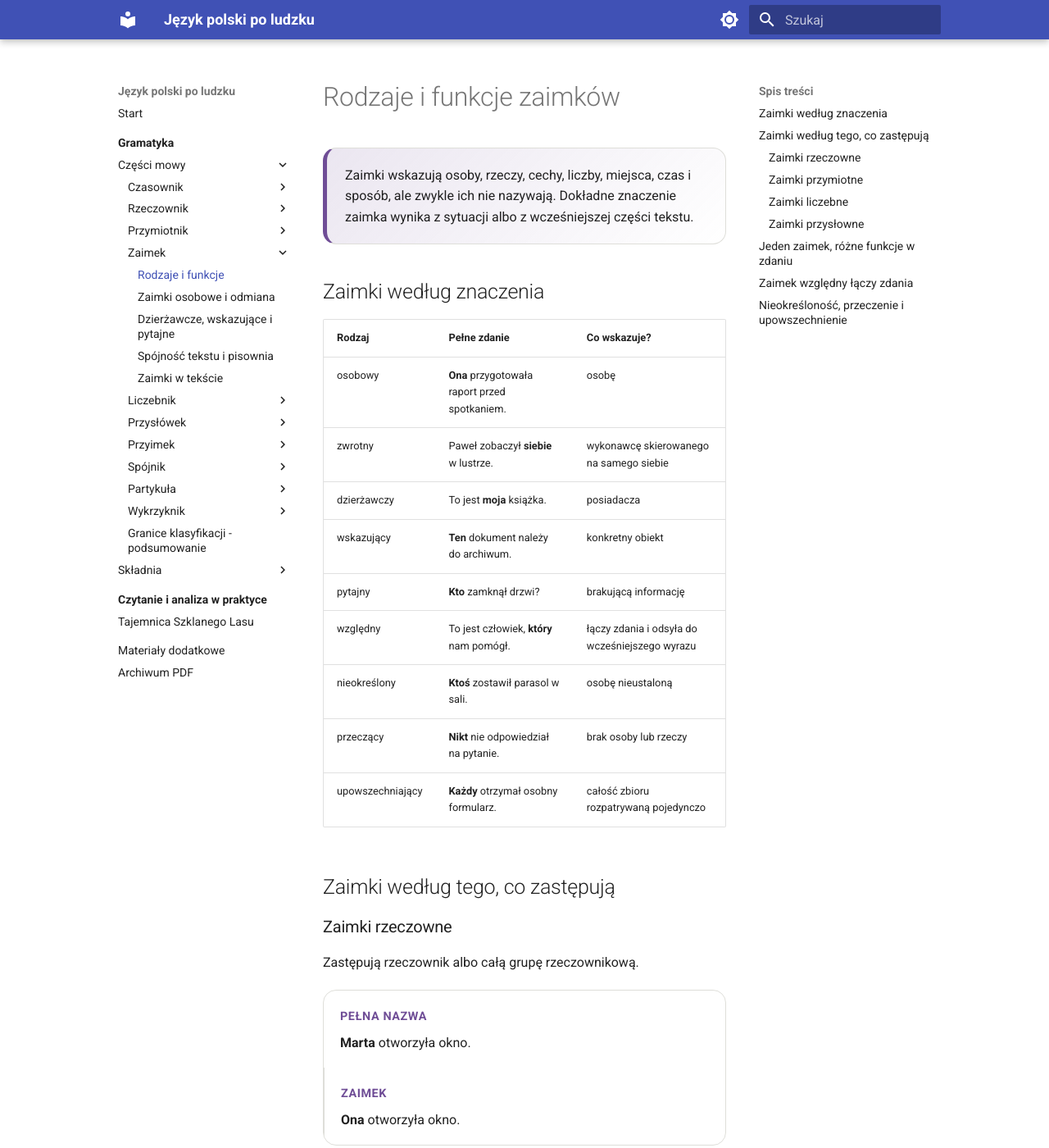
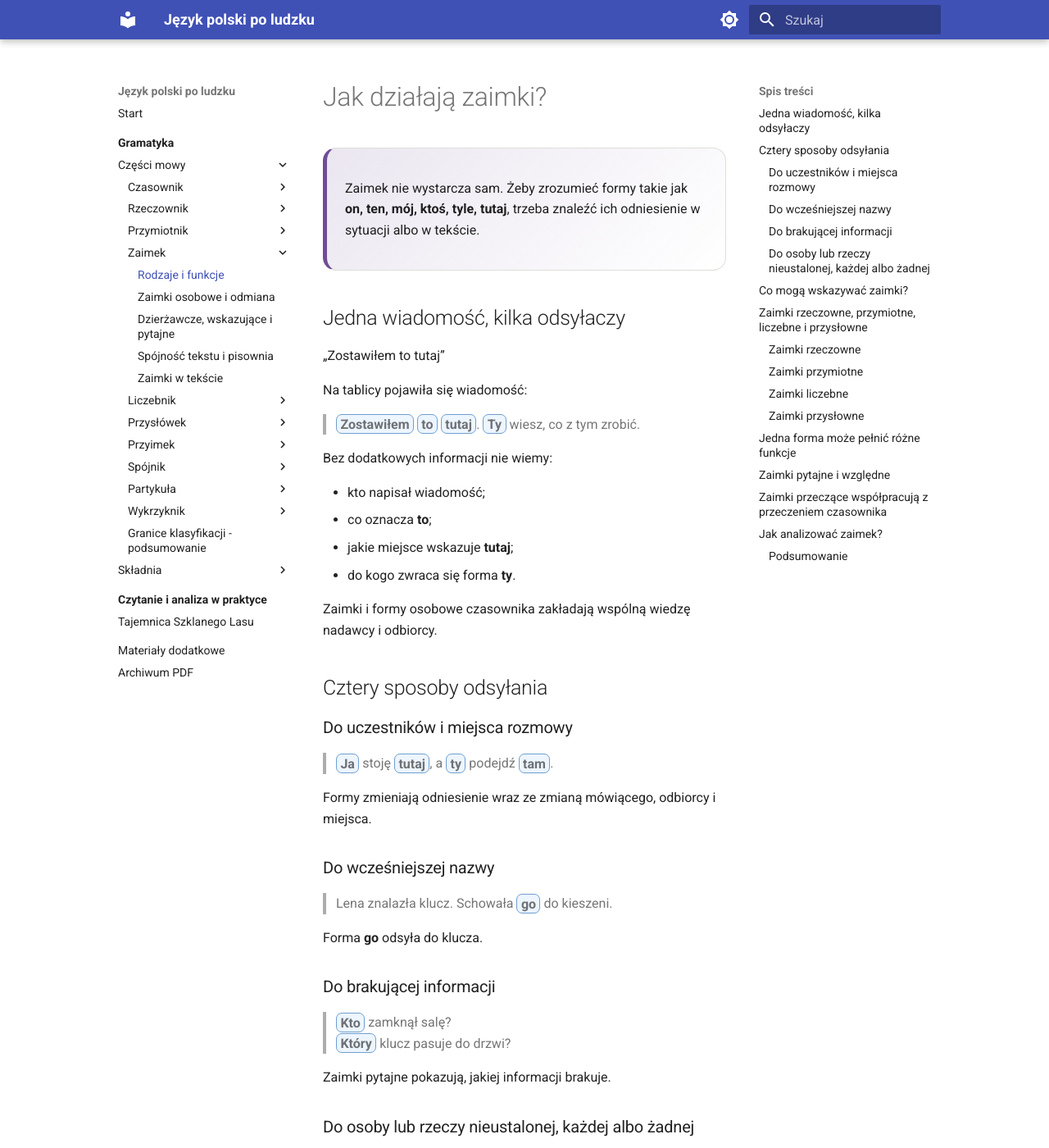
Before and after one commit to dchorazkiewicz/SP_JP, an MkDocs documentation site: the page built from docs/gramatyka/czesci-mowy/zaimki/rodzaje-i-funkcje.md, in a window 1280 px wide and 1400 px high. Shown: the whole window at 82% size. Built offline with MkDocs 1.6.1 and Material for MkDocs 9.7.7, drawn with Linux system fonts in a browser that asks for light colours; some of the changed text lies outside the part shown.

Commit message:
Rewrite pronoun meaning and types lesson

```diff
--- a/docs/gramatyka/czesci-mowy/zaimki/rodzaje-i-funkcje.md
+++ b/docs/gramatyka/czesci-mowy/zaimki/rodzaje-i-funkcje.md
@@ -1,98 +1,169 @@
-# Rodzaje i funkcje zaimków
+# Jak działają zaimki?
 
 <div class="pronoun-lesson" markdown>
 
-<div class="lesson-lead">
-Zaimki wskazują osoby, rzeczy, cechy, liczby, miejsca, czas i sposób, ale zwykle ich nie nazywają. Dokładne znaczenie zaimka wynika z sytuacji albo z wcześniejszej części tekstu.
+<div class="lesson-lead" markdown>
+
+Zaimek nie wystarcza sam. Żeby zrozumieć formy takie jak **on, ten, mój, ktoś, tyle, tutaj**, trzeba znaleźć ich odniesienie w sytuacji albo w tekście.
+
 </div>
 
-## Zaimki według znaczenia
+## Jedna wiadomość, kilka odsyłaczy
 
-| Rodzaj | Pełne zdanie | Co wskazuje? |
-|---|---|---|
-| osobowy | **Ona** przygotowała raport przed spotkaniem. | osobę |
-| zwrotny | Paweł zobaczył **siebie** w lustrze. | wykonawcę skierowanego na samego siebie |
-| dzierżawczy | To jest **moja** książka. | posiadacza |
-| wskazujący | **Ten** dokument należy do archiwum. | konkretny obiekt |
-| pytajny | **Kto** zamknął drzwi? | brakującą informację |
-| względny | To jest człowiek, **który** nam pomógł. | łączy zdania i odsyła do wcześniejszego wyrazu |
-| nieokreślony | **Ktoś** zostawił parasol w sali. | osobę nieustaloną |
-| przeczący | **Nikt** nie odpowiedział na pytanie. | brak osoby lub rzeczy |
-| upowszechniający | **Każdy** otrzymał osobny formularz. | całość zbioru rozpatrywaną pojedynczo |
+<div class="pronoun-story" markdown>
+  <div class="pronoun-story__title">„Zostawiłem to tutaj”</div>
+  <div class="pronoun-story__body" markdown>
 
-## Zaimki według tego, co zastępują
+Na tablicy pojawiła się wiadomość:
+
+> <span class="form-focus">Zostawiłem</span> <span class="form-focus">to</span> <span class="form-focus">tutaj</span>. <span class="form-focus">Ty</span> wiesz, co z tym zrobić.
+
+Bez dodatkowych informacji nie wiemy:
+
+- kto napisał wiadomość;
+- co oznacza **to**;
+- jakie miejsce wskazuje **tutaj**;
+- do kogo zwraca się forma **ty**.
+
+Zaimki i formy osobowe czasownika zakładają wspólną wiedzę nadawcy i odbiorcy.
+
+  </div>
+</div>
+
+## Cztery sposoby odsyłania
+
+### Do uczestników i miejsca rozmowy
+
+> <span class="form-focus">Ja</span> stoję <span class="form-focus">tutaj</span>, a <span class="form-focus">ty</span> podejdź <span class="form-focus">tam</span>.
+
+Formy zmieniają odniesienie wraz ze zmianą mówiącego, odbiorcy i miejsca.
+
+### Do wcześniejszej nazwy
+
+> Lena znalazła klucz. Schowała <span class="form-focus">go</span> do kieszeni.
+
+Forma **go** odsyła do klucza.
+
+### Do brakującej informacji
+
+> <span class="form-focus">Kto</span> zamknął salę?
+> <span class="form-focus">Który</span> klucz pasuje do drzwi?
+
+Zaimki pytajne pokazują, jakiej informacji brakuje.
+
+### Do osoby lub rzeczy nieustalonej, każdej albo żadnej
+
+> <span class="form-focus">Ktoś</span> zapukał.
+> <span class="form-focus">Każdy</span> otrzymał mapę.
+> <span class="form-focus">Nikt</span> nie znał odpowiedzi.
+
+Zaimki mogą wyrażać nieokreśloność, powszechność albo brak.
+
+## Co mogą wskazywać zaimki?
+
+<div class="pronoun-concept-grid">
+  <div class="pronoun-concept-card"><strong>Osobę lub rzecz</strong>ja, ty, on, ona, ktoś, nikt, co</div>
+  <div class="pronoun-concept-card"><strong>Posiadacza</strong>mój, twój, jego, jej, nasz, swój</div>
+  <div class="pronoun-concept-card"><strong>Konkretny wybór</strong>ten, tamten, który</div>
+  <div class="pronoun-concept-card"><strong>Cechę lub rodzaj</strong>jaki, taki, jakiś</div>
+  <div class="pronoun-concept-card"><strong>Liczbę</strong>ile, tyle</div>
+  <div class="pronoun-concept-card"><strong>Miejsce, czas lub sposób</strong>gdzie, tutaj, kiedy, wtedy, jak, tak</div>
+</div>
+
+## Zaimki rzeczowne, przymiotne, liczebne i przysłowne
+
+W szkolnym opisie zaimki dzieli się także według tego, jak zachowują się w zdaniu.
 
 ### Zaimki rzeczowne
 
-Zastępują rzeczownik albo całą grupę rzeczownikową.
+Zastępują nazwę osoby, rzeczy albo całej grupy rzeczownikowej:
 
-<div class="comparison-grid">
-  <div class="comparison-item"><span class="comparison-label">pełna nazwa</span><p><strong>Marta</strong> otworzyła okno.</p></div>
-  <div class="comparison-item"><span class="comparison-label">zaimek</span><p><strong>Ona</strong> otworzyła okno.</p></div>
-</div>
+> Marta otworzyła okno. → <span class="form-focus">Ona</span> otworzyła okno.
+> Ktoś zabrał czerwony plecak. → <span class="form-focus">Ktoś</span> go zabrał.
 
-Do tej grupy należą między innymi: **ja, ty, on, ona, ono, my, wy, oni, one, kto, co, ktoś, coś, nikt, nic**.
+Należą tu między innymi: **ja, ty, on, ona, my, wy, kto, co, ktoś, nikt, nic**.
 
 ### Zaimki przymiotne
 
-Zachowują się podobnie do przymiotników i określają rzeczownik.
+Określają rzeczownik i często dopasowują się do niego:
 
-<div class="example-series">
-  <div class="example-row"><span class="grammar-badge">dzierżawczy</span><p><span class="form-focus">Moja</span> torba leży przy drzwiach.</p><span class="change-note">czyja torba?</span></div>
-  <div class="example-row"><span class="grammar-badge">wskazujący</span><p><span class="form-focus">Ten</span> pociąg jedzie do Gdańska.</p><span class="change-note">który pociąg?</span></div>
-  <div class="example-row"><span class="grammar-badge">pytajny</span><p><span class="form-focus">Który</span> rozdział czytamy dzisiaj?</p><span class="change-note">pytanie o wybór</span></div>
-  <div class="example-row"><span class="grammar-badge">nieokreślony</span><p><span class="form-focus">Jakiś</span> samochód zatrzymał się przed domem.</p><span class="change-note">nieustalony obiekt</span></div>
-</div>
+> <span class="form-focus">moja</span> <span class="referent-anchor">książka</span>;
+> <span class="form-focus">ten</span> <span class="referent-anchor">pociąg</span>;
+> <span class="form-focus">który</span> <span class="referent-anchor">rozdział</span>;
+> <span class="form-focus">jakiś</span> <span class="referent-anchor">samochód</span>.
 
 ### Zaimki liczebne
 
-Zastępują dokładną informację o liczbie.
+Wskazują liczbę bez jej dokładnego nazwania:
 
-- **Ile** osób przyszło na zebranie?
-- **Tyle** miejsc pozostało wolnych.
-- Nie wiem, **ilu** zawodników wystartuje w biegu.
+> <span class="form-focus">Ile</span> osób przyszło?
+> Zostało <span class="form-focus">tyle</span> miejsc, ile potrzebujemy.
 
 ### Zaimki przysłowne
 
-Wskazują miejsce, czas, sposób albo przyczynę.
+Wskazują miejsce, czas, sposób albo przyczynę:
 
-- Spotkajmy się **tutaj** po lekcji.
-- **Wtedy** zrozumiałem sens polecenia.
-- **Tak** należy podpisać dokument.
-- **Dlaczego** zamknięto wejście?
-- Nie wiem, **gdzie** zostawiłem klucze.
+> Spotkajmy się <span class="form-focus">tutaj</span>.
+> <span class="form-focus">Wtedy</span> zrozumiałem polecenie.
+> Zrób to <span class="form-focus">tak</span>.
+> <span class="form-focus">Dlaczego</span> zamknięto wejście?
 
-## Jeden zaimek, różne funkcje w zdaniu
-
-<div class="example-series">
-  <div class="example-row"><span class="grammar-badge">podmiot</span><p><span class="form-focus">On</span> przyniósł wszystkie materiały.</p><span class="change-note">kto przyniósł?</span></div>
-  <div class="example-row"><span class="grammar-badge">dopełnienie</span><p>Nauczyciel poprosił <span class="form-focus">go</span> o wyjaśnienie.</p><span class="change-note">kogo poprosił?</span></div>
-  <div class="example-row"><span class="grammar-badge">po przyimku</span><p>Rozmawialiśmy o <span class="form-focus">nim</span> po spotkaniu.</p><span class="change-note">o kim?</span></div>
+<div class="pronoun-checkpoint">
+  <div class="pronoun-checkpoint__title">„Zaimek zastępuje rzeczownik” — to zbyt wąskie wyjaśnienie</div>
+  <p>Forma <em>ona</em> może zastąpić nazwę osoby lub rzeczy, ale <em>mój</em> wskazuje posiadacza, <em>tyle</em> liczbę, a <em>tutaj</em> miejsce.</p>
 </div>
 
-## Zaimek względny łączy zdania
+## Jedna forma może pełnić różne funkcje
 
-<div class="comparison-grid">
-  <div class="comparison-item"><span class="comparison-label">dwa zdania</span><p>Poznałem nauczyciela. Nauczyciel prowadzi koło teatralne.</p></div>
-  <div class="comparison-item"><span class="comparison-label">jedno zdanie z zaimkiem</span><p>Poznałem nauczyciela, <strong>który</strong> prowadzi koło teatralne.</p></div>
+> <span class="form-focus">On</span> przyniósł mapę. — podmiot
+> Nauczyciel poprosił <span class="form-focus">go</span> o wyjaśnienie. — dopełnienie
+> Rozmawialiśmy o <span class="form-focus">nim</span>. — forma po przyimku
+
+To wciąż zaimek osobowy odnoszący się do tej samej osoby, ale jego forma i funkcja zależą od zdania.
+
+## Zaimki pytajne i względne
+
+Ta sama forma może zadawać pytanie albo łączyć zdania:
+
+> <span class="form-focus">Kto</span> przygotował mapę?
+> Wiem, <span class="form-focus">kto</span> przygotował mapę.
+
+> <span class="form-focus">Który</span> pociąg odjeżdża pierwszy?
+> To pociąg, <span class="form-focus">który</span> odjeżdża pierwszy.
+
+O funkcji decyduje całe zdanie, nie sama postać wyrazu.
+
+## Zaimki przeczące współpracują z przeczeniem czasownika
+
+> <span class="form-focus">Nikt</span> <strong>nie</strong> odpowiedział.
+> <span class="form-focus">Nic</span> <strong>nie</strong> znaleziono.
+> <span class="form-focus">Żaden</span> uczestnik <strong>nie</strong> wyszedł.
+
+W polszczyźnie przeczenie pojawia się zarówno w zaimku, jak i przy czasowniku.
+
+## Jak analizować zaimek?
+
+<div class="pronoun-step-list">
+  <div class="pronoun-step"><strong>Znajdź odniesienie.</strong> Ustal, do kogo, czego, jakiej cechy lub sytuacji odsyła wyraz.</div>
+  <div class="pronoun-step"><strong>Sprawdź źródło znaczenia.</strong> Czy wynika ono z sytuacji rozmowy, czy z wcześniejszego tekstu?</div>
+  <div class="pronoun-step"><strong>Ustal, co zaimek wskazuje.</strong> Osobę, rzecz, posiadacza, cechę, liczbę, miejsce, czas czy sposób?</div>
+  <div class="pronoun-step"><strong>Sprawdź zachowanie w zdaniu.</strong> Czy zastępuje rzeczownik, określa go, wskazuje liczbę czy okoliczność?</div>
+  <div class="pronoun-step"><strong>Ustal funkcję.</strong> Zaimek może być podmiotem, dopełnieniem, przydawką albo inną częścią zdania.</div>
+  <div class="pronoun-step"><strong>Kontroluj jasność.</strong> Odbiorca powinien bez trudu rozpoznać odniesienie.</div>
 </div>
 
-Forma **który** odsyła do rzeczownika **nauczyciel** i jednocześnie rozpoczyna zdanie podrzędne.
-
-## Nieokreśloność, przeczenie i upowszechnienie
-
-<div class="example-series">
-  <div class="example-row"><span class="grammar-badge">nieokreślony</span><p><span class="form-focus">Ktoś</span> zapukał do drzwi, ale nie przedstawił się.</p><span class="change-note">osoba nieznana</span></div>
-  <div class="example-row"><span class="grammar-badge">przeczący</span><p><span class="form-focus">Nikt</span> nie zapukał do drzwi.</p><span class="change-note">brak osoby</span></div>
-  <div class="example-row"><span class="grammar-badge">upowszechniający</span><p><span class="form-focus">Każdy</span> zapukał przed wejściem.</p><span class="change-note">wszyscy pojedynczo</span></div>
+<div class="pronoun-summary">
+<h3>Podsumowanie</h3>
+<ul>
+  <li>Zaimki mogą odsyłać do sytuacji, wcześniejszego tekstu albo brakującej informacji.</li>
+  <li>Wskazują osoby, rzeczy, posiadaczy, cechy, liczby i okoliczności.</li>
+  <li>W szkolnym opisie wyróżnia się zaimki rzeczowne, przymiotne, liczebne i przysłowne.</li>
+  <li>Ta sama forma może być pytajna albo względna.</li>
+  <li>Zaimki przeczące łączą się z przeczeniem czasownika.</li>
+  <li>Najważniejsze jest zawsze jasne odniesienie.</li>
+</ul>
 </div>
 
-W języku polskim zaimki przeczące łączą się z przeczeniem czasownika:
-
-> **Nikt nie** odpowiedział.
-> **Nic nie** znaleziono.
-> **Żaden** uczestnik **nie** opuścił sali.
-
-[Przejdź dalej: zaimki osobowe i odmiana](../zaimki-osobowe-i-odmiana/){ .md-button .md-button--primary }
+[Przejdź dalej: zaimki osobowe, zwrotne i ich odmiana](../zaimki-osobowe-i-odmiana/){ .md-button .md-button--primary }
 
 </div>
```
